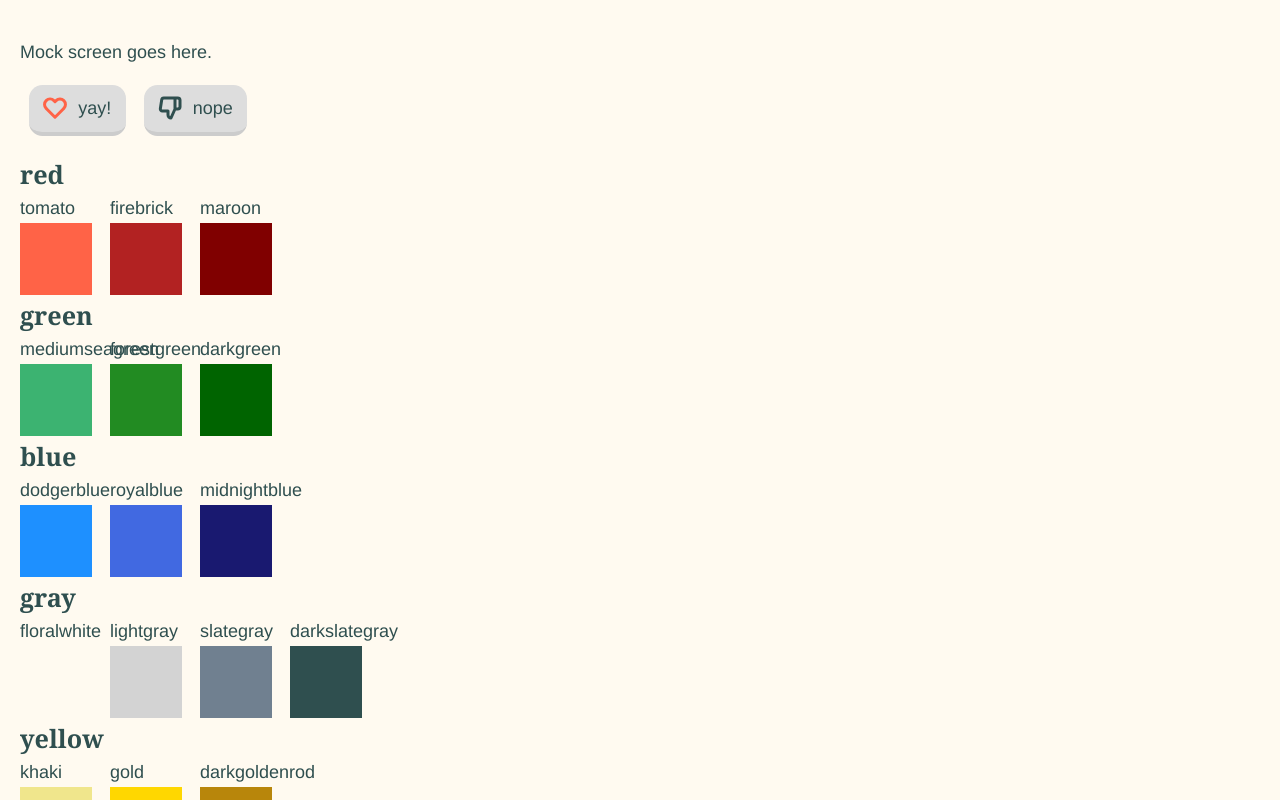
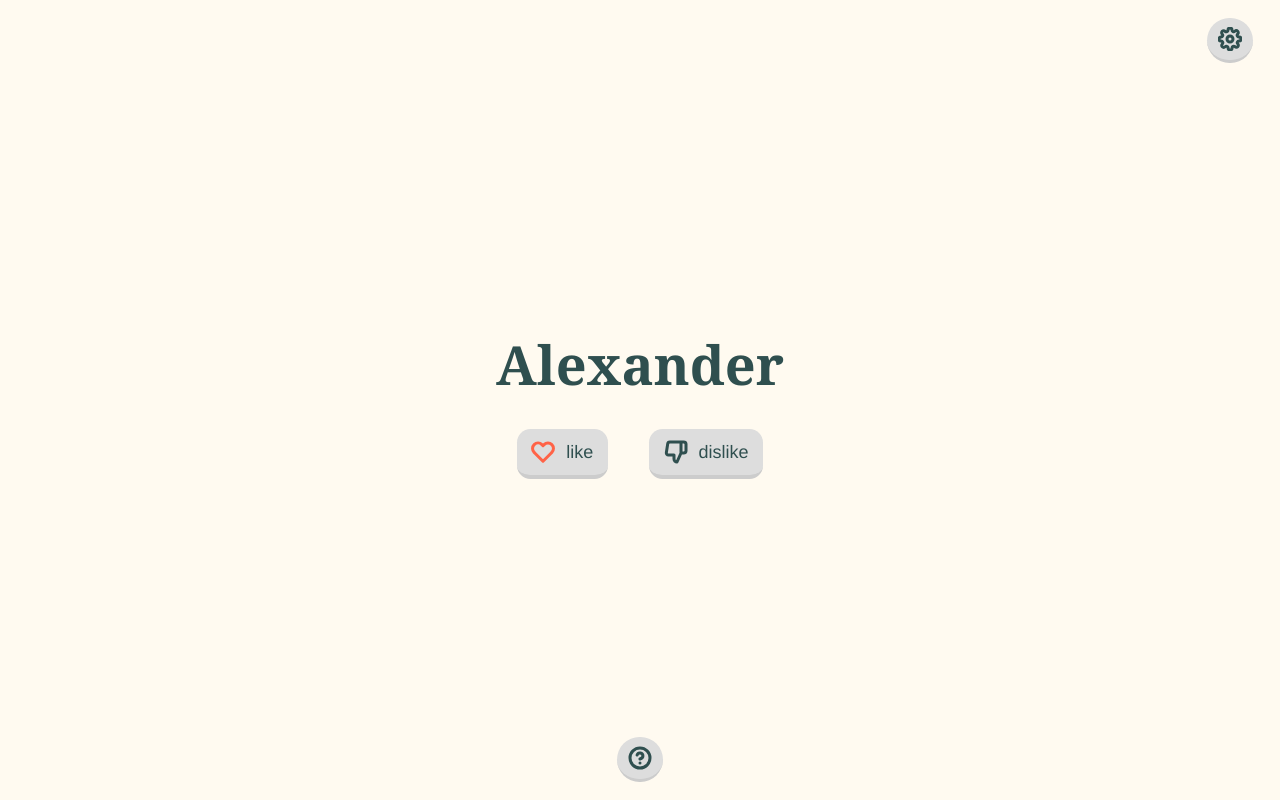
Before and after one commit to zstix/names-app, a React (Vite) app: page / in a window 1280 px wide. Shown: the top 800 px of the page. Built offline with nearby package versions, Linux system fonts and the light colour scheme.

Commit message:
chore: initial app layout

```diff
--- /dev/null
+++ b/src/components/App.tsx
@@ -0,0 +1,39 @@
+import React from 'react';
+import { css, withTheme } from '@emotion/react';
+
+import Button from './Button';
+
+const App: React.FC<{ theme: INamesAppTheme }> = ({ theme }) => (
+  <div css={css`
+    padding: 1em;
+    display: flex;
+    align-items: center;
+    justify-content: space-between;
+    flex-direction: column;
+    width: 100vw;
+    height: 100vh;
+  `}>
+    <div css={css`align-self: flex-end;`}>
+      <Button icon="settings" />
+    </div>
+    <div>
+      <h1 css={css`
+        font-size: 3em;
+        margin-bottom: 0.4em;
+      `}>
+        Alexander
+      </h1>
+      <div css={css`
+        display: flex;
+        align-items: center;
+        justify-content: space-around;
+      `}>
+        <Button icon="heart">like</Button>
+        <Button icon="thumbs-down">dislike</Button>
+      </div>
+    </div>
+    <Button icon="help-circle" />
+  </div>
+);
+
+export default withTheme(App);
--- a/src/index.tsx
+++ b/src/index.tsx
@@ -6,13 +6,13 @@ import { ThemeProvider } from '@emotion/react';
 import { light } from './theme';
 import GlobalStyles from './components/GlobalStyles';
 // TODO: remove this
-import Mock from './components/Mock'
+import App from './components/App'
 
-const App = (
+const Root = (
   <ThemeProvider theme={light}>
     <GlobalStyles />
-    <Mock />
+    <App />
   </ThemeProvider>
 );
 
-ReactDOM.render(App, document.getElementById('root'));
+ReactDOM.render(Root, document.getElementById('root'));
```
